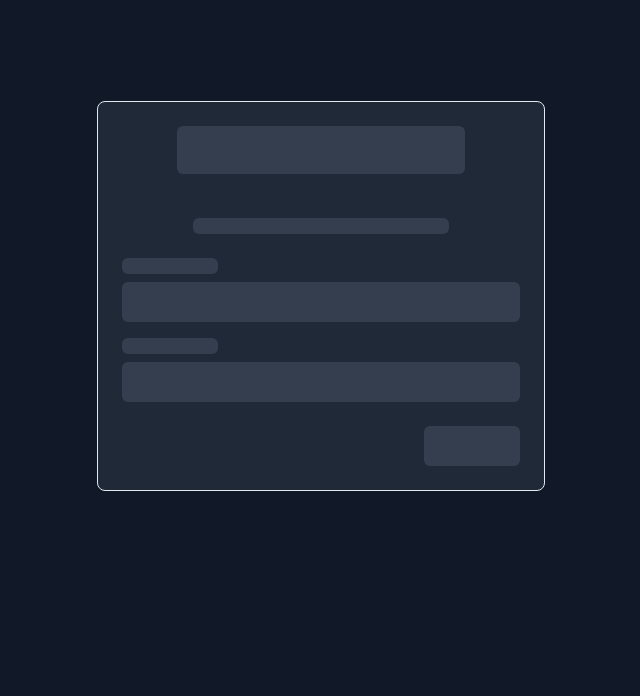
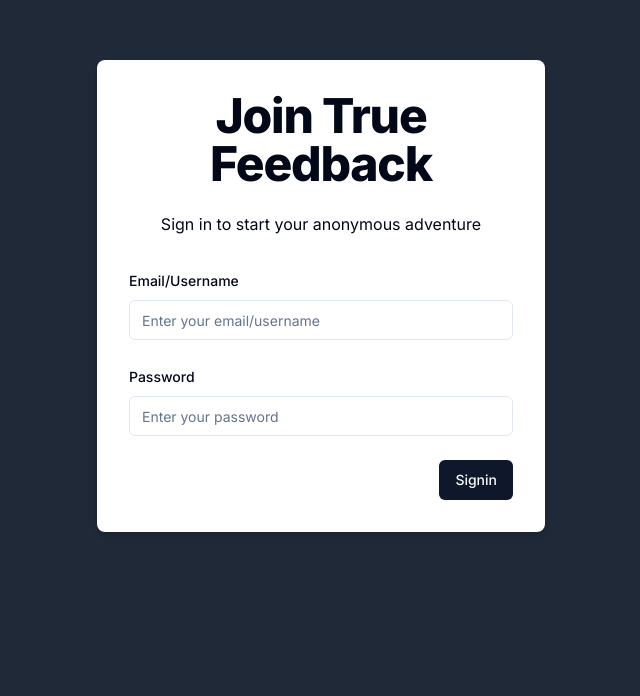
Before and after one commit to ridamsinghal25/Production_Notes_Feedback, a Next.js app: page /sign-in in a window 1280 px wide. Shown: the part 104-800 px from the top of the page, without its empty margins (319-959 px from the left). Built offline with nearby package versions, Linux system fonts and the light colour scheme.

Commit message:
bug fix in sign in page

```diff
--- a/src/app/(auth)/sign-in/page.tsx
+++ b/src/app/(auth)/sign-in/page.tsx
@@ -1,16 +1,9 @@
 "use client";
 
-import SignInSkeleton from "@/components/SignInSkeleton";
 import SignInWrapper from "./container/SignInContainer";
 
 function SignIn() {
-  // return <SignInWrapper />;
-  return (
-    <>
-      <SignInSkeleton />
-      <SignInWrapper />
-    </>
-  );
+  return <SignInWrapper />;
 }
 
 export default SignIn;
```
